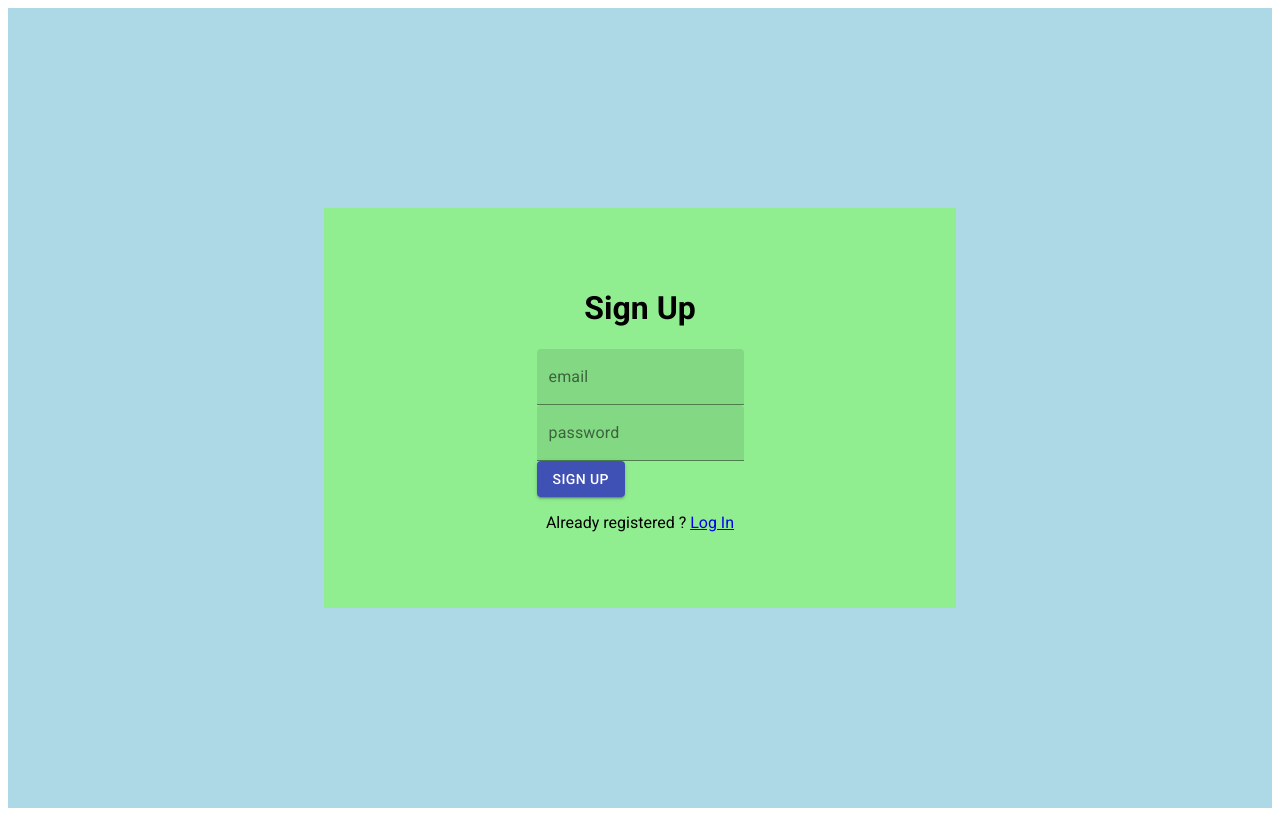
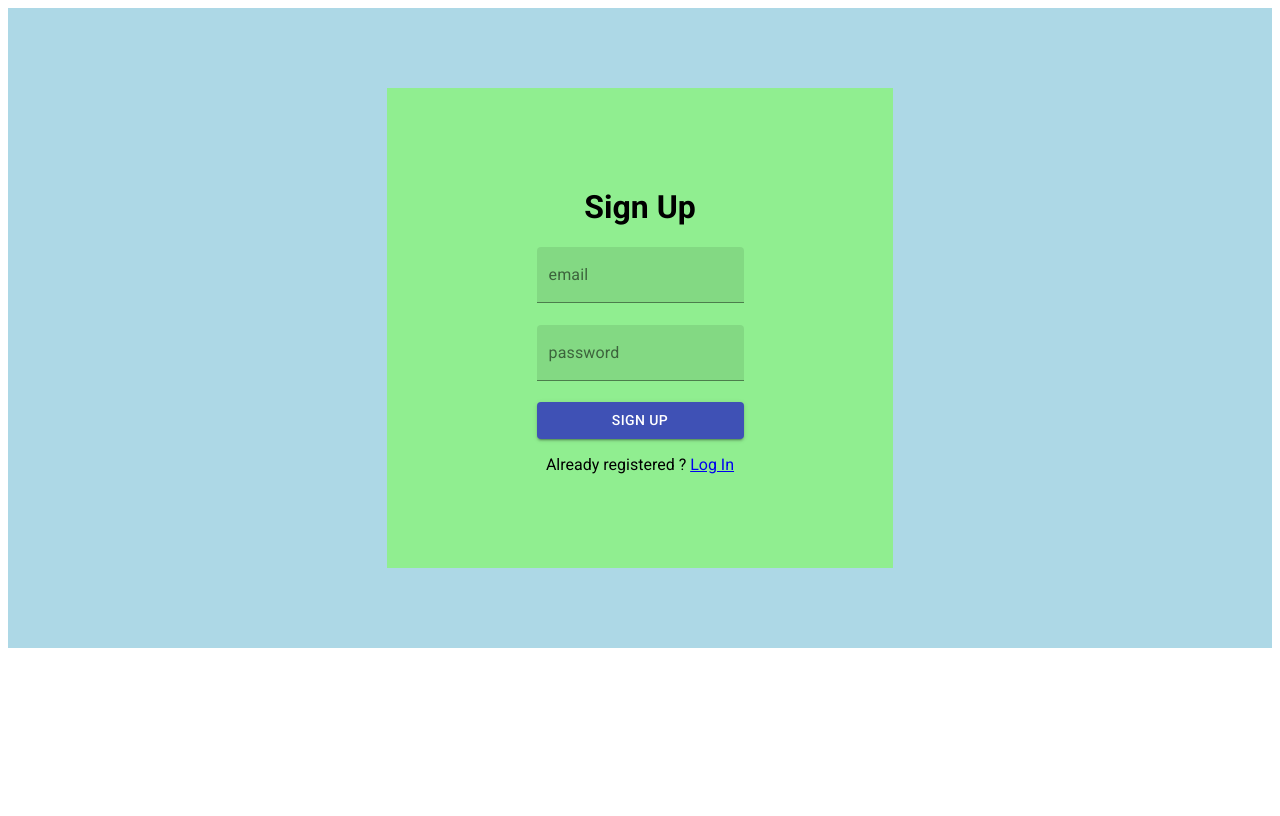
Before and after one commit to habib-chawki/social-app-front, a React (Create React App) app: page / in a window 1280 px wide. Built offline with nearby package versions, Linux system fonts and the light colour scheme.

Commit message:
Refactor: form styling

```diff
--- a/src/components/custom/SignUp.jsx
+++ b/src/components/custom/SignUp.jsx
@@ -13,7 +13,7 @@ function SignUp({ renderInput, handleSubmit }) {
          justifyContent="center"
          alignItems="center"
          bgcolor="lightblue"
-         height="100vh"
+         height="80vh"
       >
          <Box
             display="flex"
@@ -21,17 +21,27 @@ function SignUp({ renderInput, handleSubmit }) {
             justifyContent="center"
             alignItems="center"
             bgcolor="lightgreen"
-            width="50%"
-            height="50%"
+            width="40%"
+            height="75%"
          >
             <h1>Sign Up</h1>
-            <form onSubmit={handleSubmit}>
+            <Box
+               display="flex"
+               flexDirection="column"
+               justifyContent="space-between"
+               height="40%"
+            >
                {renderInput({ type: 'text', name: 'email' })}
                {renderInput({ type: 'password', name: 'password' })}
-               <Button type="submit" variant="contained" color="primary">
+               <Button
+                  type="submit"
+                  variant="contained"
+                  color="primary"
+                  onClick={handleSubmit}
+               >
                   Sign up
                </Button>
-            </form>
+            </Box>
             <p>
                Already registered ? <Link to="/login">Log In</Link>
             </p>
```
